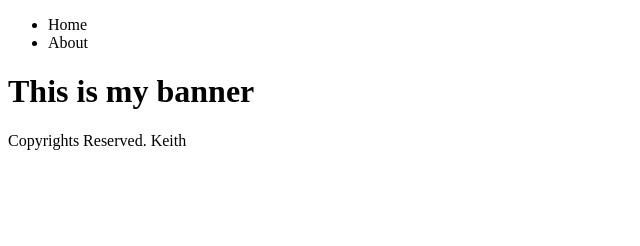
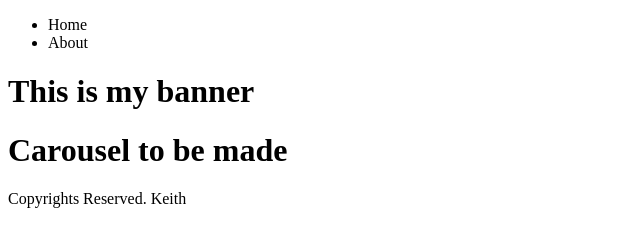
Before and after one commit to iDeepDev8/tutorial-repo, a plain HTML site: page index.html in a window 1280 px wide. Shown: the whole page, without its empty margins (0-640 px from the left). Drawn offline with Linux system fonts and the light colour scheme.

Commit message:
this is my third commit

```diff
--- a/index.html
+++ b/index.html
@@ -16,6 +16,9 @@
     <div class="banner">
         <h1>This is my banner</h1>
     </div>
+    <div class="carousel">
+        <h1>Carousel to be made</h1>
+    </div>
     <footer>Copyrights Reserved. Keith</footer>
 </body>
 </html>
```
